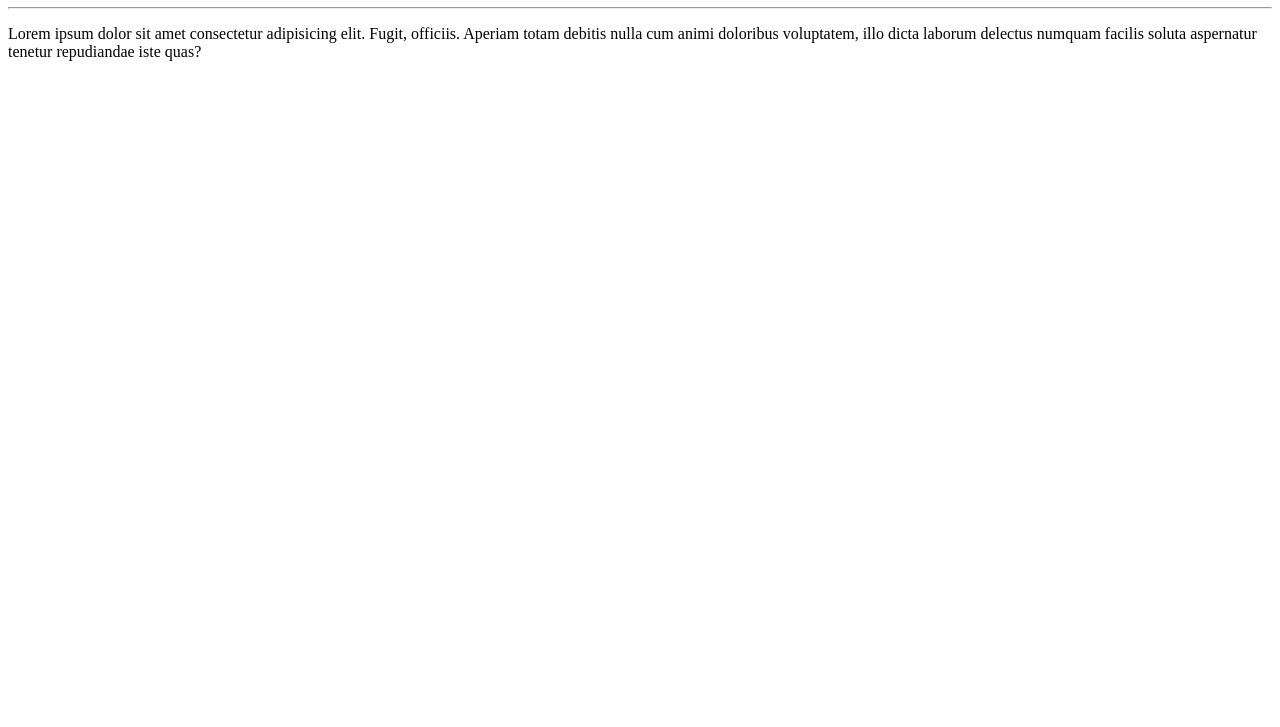
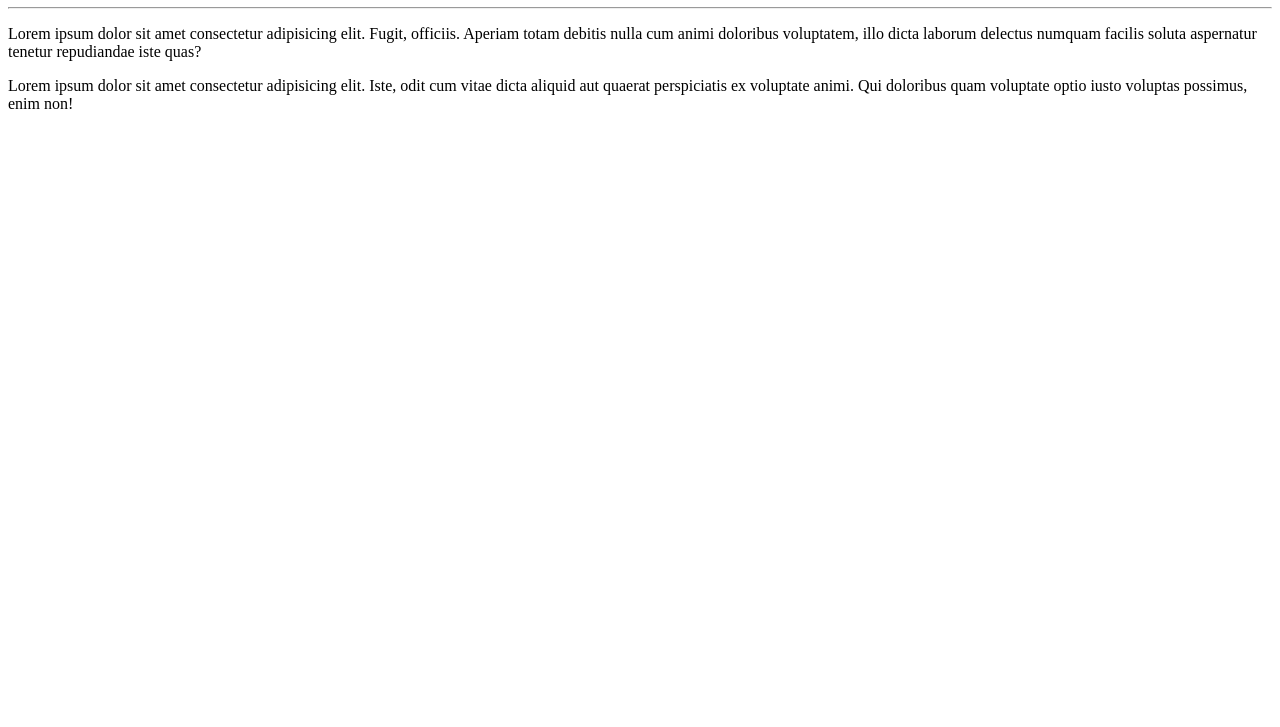
Before and after one commit to alexandrerosa-dev/Ola-Mundo, a plain HTML site: page Site-exemplo/index.html in a window 1280 px wide. Shown: the part 73-800 px from the top of the page. Drawn offline with Linux system fonts and the light colour scheme.

Commit message:
Parágrafo adicionado

```diff
--- a/Site-exemplo/index.html
+++ b/Site-exemplo/index.html
@@ -10,5 +10,6 @@
     <h1>Olá, mundo!</h1>
     <hr>
     <p>Lorem ipsum dolor sit amet consectetur adipisicing elit. Fugit, officiis. Aperiam totam debitis nulla cum animi doloribus voluptatem, illo dicta laborum delectus numquam facilis soluta aspernatur tenetur repudiandae iste quas?</p>
+    <p>Lorem ipsum dolor sit amet consectetur adipisicing elit. Iste, odit cum vitae dicta aliquid aut quaerat perspiciatis ex voluptate animi. Qui doloribus quam voluptate optio iusto voluptas possimus, enim non!</p>
 </body>
 </html>
```
